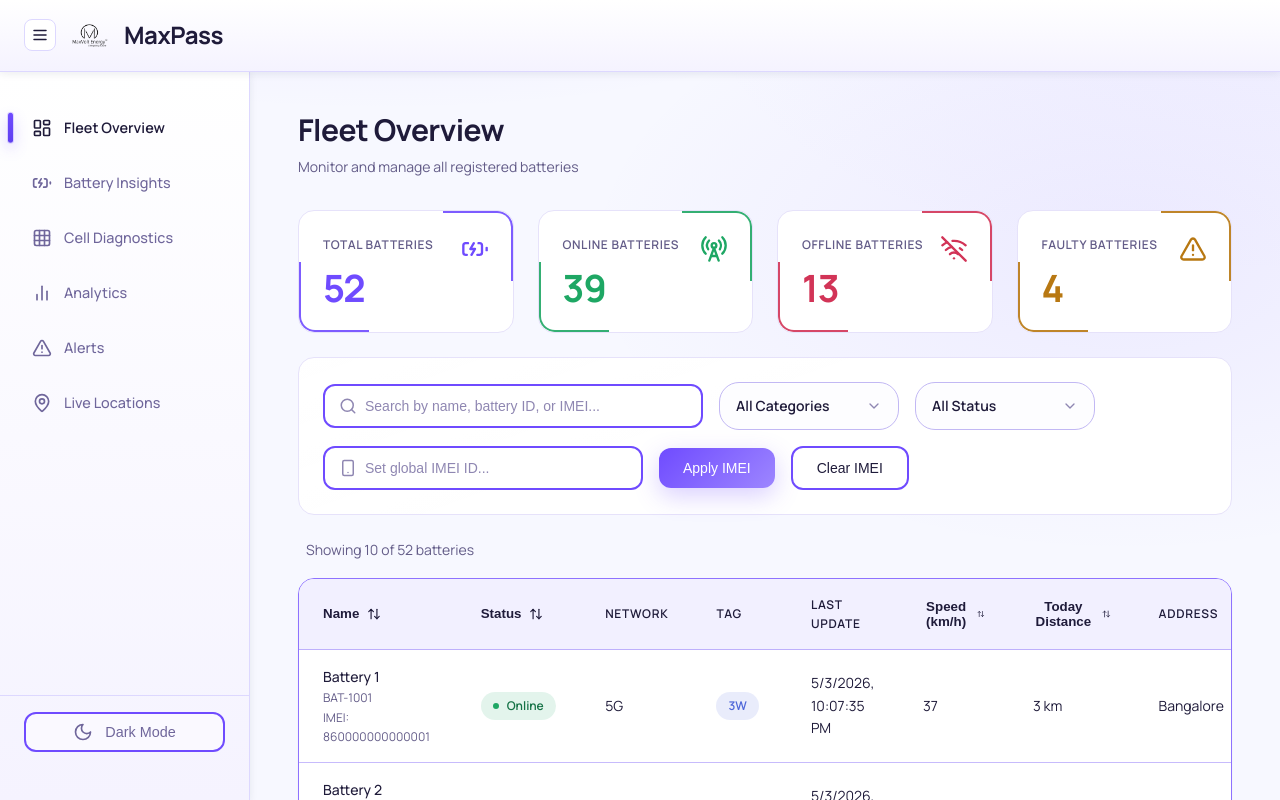
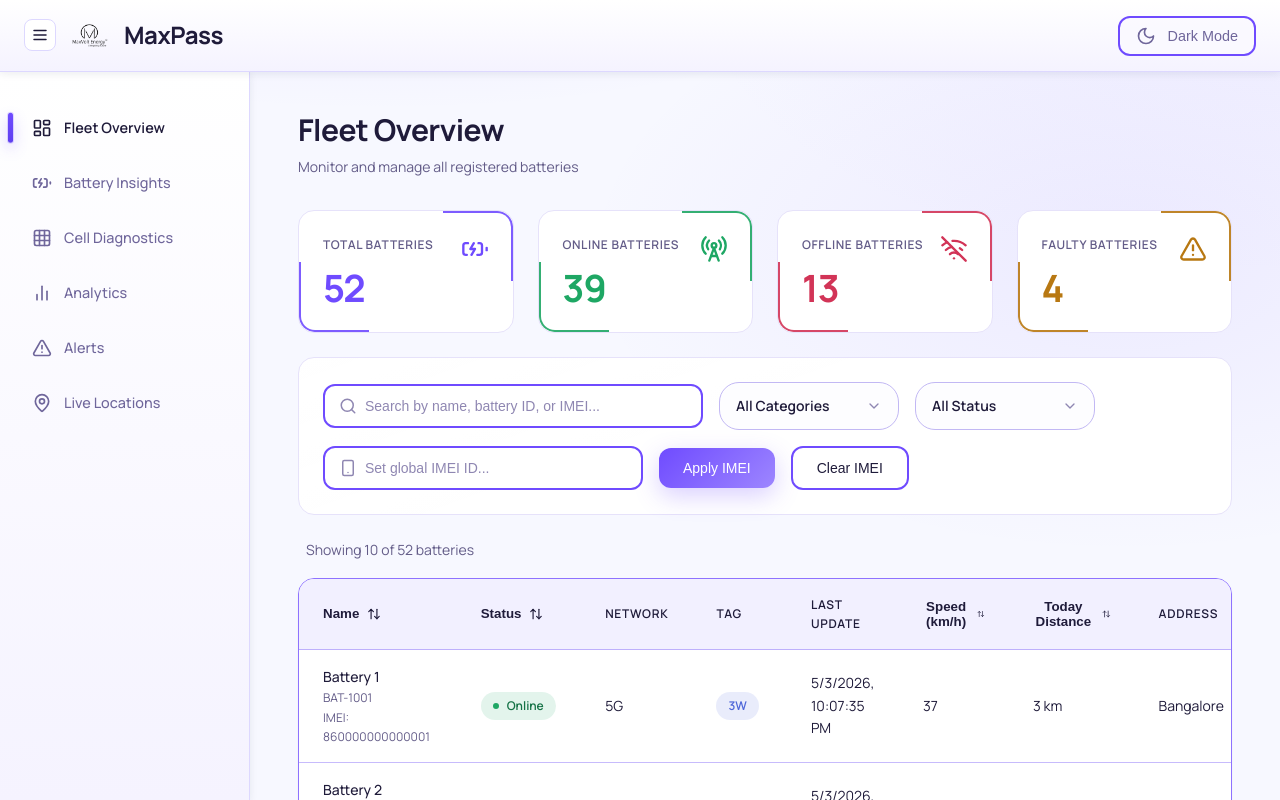
Before and after one commit to Kartikgupta08/Max_Pass, a React (Vite) app: page /dashboard in a window 1280 px wide. Shown: the top 800 px of the page. Built offline with nearby package versions, Linux system fonts and the light colour scheme.

Commit message:
Dark mode button location changed

```diff
--- a/src/components/Layout.jsx
+++ b/src/components/Layout.jsx
@@ -80,6 +80,12 @@ export default function Layout() {
           <img src={logoUrl} alt="MaxPass" className="brand-logo" />
           <span className="brand-label">MaxPass</span>
         </div>
+        <div className="header-right">
+          <button type="button" className="theme-toggle" id="theme-toggle-btn" onClick={toggleTheme}>
+            {theme === 'dark' ? <Sun size={20} /> : <Moon size={20} />}
+            <span className="theme-label">{theme === 'dark' ? 'Light Mode' : 'Dark Mode'}</span>
+          </button>
+        </div>
       </header>
 
       <div className="app-container">
@@ -116,12 +122,6 @@ export default function Layout() {
             </NavLink>
           </li>
           </ul>
-          <div className="sidebar-footer">
-            <button type="button" className="theme-toggle" id="theme-toggle-btn" onClick={toggleTheme}>
-              {theme === 'dark' ? <Sun size={20} /> : <Moon size={20} />}
-              <span className="theme-label">{theme === 'dark' ? 'Light Mode' : 'Dark Mode'}</span>
-            </button>
-          </div>
         </aside>
 
         <main className={`main-content ${sidebarCollapsed ? 'sidebar-collapsed' : ''}`} id="app-content" onClick={() => setSidebarActive(false)}>
--- a/src/styles/styles.css
+++ b/src/styles/styles.css
@@ -172,6 +172,7 @@ body { font-size: var(--text-base); line-height: 1.6; }
   z-index: 1000;
   display: flex;
   align-items: center;
+  justify-content: space-between;
   padding: 0 var(--space-6);
   box-shadow: 0 2px 8px rgba(22, 37, 50, 0.08);
 }
@@ -180,6 +181,11 @@ body { font-size: var(--text-base); line-height: 1.6; }
   display: flex;
   align-items: center;
   gap: var(--space-4);
+}
+
+.header-right {
+  display: flex;
+  align-items: center;
 }
 
 .header-left .brand-label {
@@ -383,13 +389,12 @@ body { font-size: var(--text-base); line-height: 1.6; }
   display: flex;
   align-items: center;
   justify-content: center;
-  width: 100%;
   gap: var(--space-3);
   cursor: pointer;
   color: var(--sidebar-text-muted);
   font-weight: 500;
   font-size: 0.9rem;
-  padding: var(--space-2) var(--space-3);
+  padding: var(--space-2) var(--space-4);
   border-radius: var(--radius-md);
   border: 2px solid var(--primary-color);
   background-color: color-mix(in srgb, var(--surface-color) 86%, var(--primary-light) 14%);
@@ -408,8 +413,7 @@ body { font-size: var(--text-base); line-height: 1.6; }
 
 .sidebar.collapsed .brand .brand-label,
 .sidebar.collapsed .brand > i[data-lucide="zap"],
-.sidebar.collapsed .nav-link .nav-label,
-.sidebar.collapsed .theme-toggle .theme-label {
+.sidebar.collapsed .nav-link .nav-label {
   display: none;
 }
 
@@ -425,11 +429,6 @@ body { font-size: var(--text-base); line-height: 1.6; }
 
 .sidebar.collapsed .sidebar-footer {
   padding: var(--space-4) var(--space-2);
-}
-
-.sidebar.collapsed .theme-toggle {
-  justify-content: center;
-  padding: var(--space-2);
 }
 
 .sidebar.collapsed .nav-link.active::before {
```
